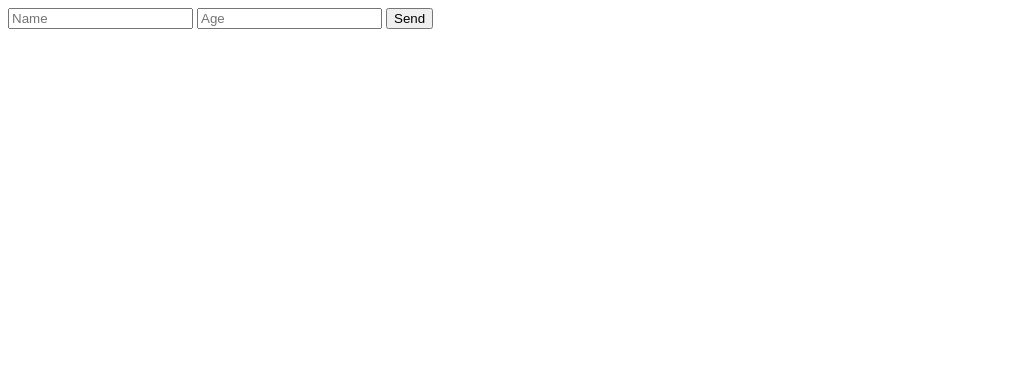
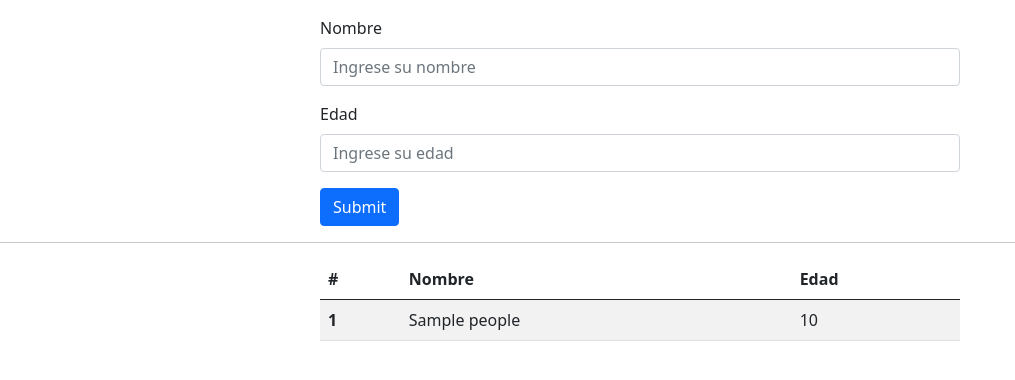
Before and after one commit to zonarolo/PHP-MySQL-Docker-UdemyCourse, a PHP site: page /exercice2.php in a window 1280 px wide. Shown: the top 380 px of the page, without its empty margins (0-1015 px from the left). Run offline with PHP 8.4, Linux system fonts and the light colour scheme; tables that the repository leaves empty or names only in its code hold one stand-in row (values such as "Sample post").

Commit message:
connection to de BBDD and all in one page (exercice2.php)

```diff
--- a/src/exercice2.php
+++ b/src/exercice2.php
@@ -5,17 +5,80 @@
   <meta charset="UTF-8">
   <meta http-equiv="X-UA-Compatible" content="IE=edge">
   <meta name="viewport" content="width=device-width, initial-scale=1.0">
+
+  <link href="https://cdn.jsdelivr.net/npm/bootstrap@5.0.0-beta3/dist/css/bootstrap.min.css" rel="stylesheet" integrity="sha384-eOJMYsd53ii+scO/bJGFsiCZc+5NDVN2yr8+0RDqr0Ql0h+rP48ckxlpbzKgwra6" crossorigin="anonymous">
+
+  <style>
+    .media {
+      max-width: 50%;
+      margin: 1rem auto;
+    }
+  </style>
+
   <title>Exercice 2</title>
 </head>
 
 <body>
-  <form action="capture.php" method="GET" name="form-data">
-    <div>
-      <input type="text" name="name" placeholder="Name">
-      <input type="text" name="age" placeholder="Age">
-      <input type="submit" value="Send">
+
+  <?php if (isset($_GET['success']) && $_GET['success'] == 1) : ?>
+
+    <div class="container media">
+      <div class="alert alert-success alert-dismissible fade show" role="alert">
+        La persona se agrego correctamente.
+        <button type="button" class="btn-close" data-bs-dismiss="alert" aria-label="Close"></button>
+      </div>
     </div>
+
+  <?php endif; ?>
+
+  <form action="capture.php" method="GET" name="form-data" class="media">
+    <div class="mb-3">
+      <label for="exampleInputEmail1" class="form-label">Nombre</label>
+      <input type="text" class="form-control" id="name" name="name" placeholder="Ingrese su nombre">
+    </div>
+    <div class="mb-3">
+      <label for="exampleInputPassword1" class="form-label">Edad</label>
+      <input type="text" class="form-control" id="age" placeholder="Ingrese su edad" name="age">
+    </div>
+    <button type="submit" class="btn btn-primary">Submit</button>
   </form>
+
+  <hr>
+
+  <table class="table table-striped table-hover media">
+    <thead>
+      <tr>
+        <th scope=" col">#</th>
+        <th scope="col">Nombre</th>
+        <th scope="col">Edad</th>
+      </tr>
+    </thead>
+    <tbody>
+
+      <?php
+      $conn = mysqli_connect('172.19.0.2', 'root', '123', 'curso_udemy') or die("No se ha podido conectar al servidor de Base de datos");
+
+      $consulta = "SELECT id, name, age FROM people";
+
+      if ($resultado = $conn->query($consulta)) {
+
+        /* obtener el array de objetos */
+        while ($fila = $resultado->fetch_row()) {
+          echo '<tr>';
+          echo '<th scope="row">' . $fila[0] . '</th>';
+          echo '<td>' . $fila[1] . '</td>';
+          echo '<td>' . $fila[2] . '</td>';
+          echo '</tr>';
+        }
+
+        /* liberar el conjunto de resultados */
+        $resultado->close();
+      }
+      ?>
+    </tbody>
+  </table>
+  <script src="https://cdn.jsdelivr.net/npm/bootstrap@5.0.0-beta3/dist/js/bootstrap.bundle.min.js" integrity="sha384-JEW9xMcG8R+pH31jmWH6WWP0WintQrMb4s7ZOdauHnUtxwoG2vI5DkLtS3qm9Ekf" crossorigin="anonymous"></script>
+
 </body>
 
 </html>
```
Also changed, not shown: src/capture.php (+24 -2 lines), src/list.php (added, +16 -0 lines).
